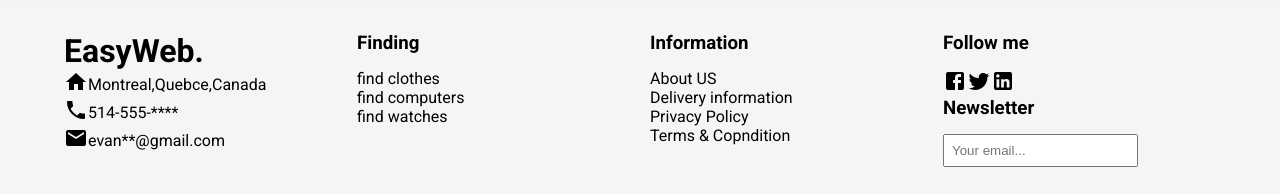
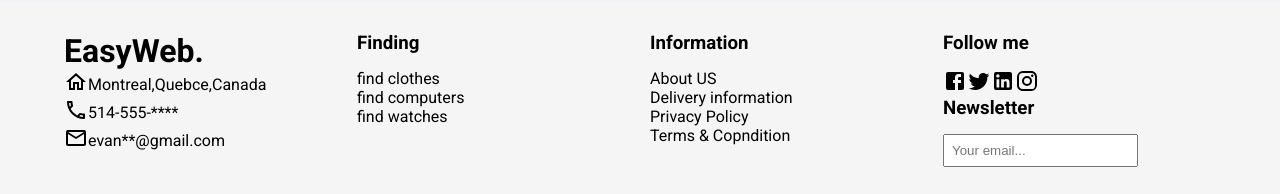
Before and after one commit to EvanWCC86/e-commerce-frontend, a React (Create React App) app: page /product/1 in a window 1280 px wide. Shown: the part 1078-1272 px from the top of the page. Built offline with nearby package versions, Linux system fonts and the light colour scheme; no server answers; some icons are missing.

Commit message:
add back the material ui v4 because v5 not supported

```diff
--- a/package.json
+++ b/package.json
@@ -3,6 +3,8 @@
   "version": "0.1.0",
   "private": true,
   "dependencies": {
+    "@material-ui/core": "^4.12.3",
+    "@material-ui/icons": "^4.11.2",
     "@mui/icons-material": "^5.0.0",
     "@mui/material": "^5.0.0",
     "@testing-library/jest-dom": "^5.14.1",
--- a/src/components/Footer.js
+++ b/src/components/Footer.js
@@ -1,12 +1,19 @@
 import React from 'react'
 import styled from 'styled-components'
-import LocalPhoneIcon from '@mui/icons-material/LocalPhone';
-import EmailIcon from '@mui/icons-material/Email';
-import HomeIcon from '@mui/icons-material/Home';
-import FacebookIcon from '@mui/icons-material/Facebook';
-import InstagramIcon from '@@mui/icons-material/Instagram';
-import LinkedInIcon from '@mui/icons-material/LinkedIn';
-import TwitterIcon from '@mui/icons-material/Twitter';
+// import LocalPhoneIcon from '@mui/icons-material/LocalPhone';
+// import EmailIcon from '@mui/icons-material/Email';
+// import HomeIcon from '@mui/icons-material/Home';
+// import FacebookIcon from '@mui/icons-material/Facebook';
+// import InstagramIcon from '@mui/icons-material/Instagram';
+// import LinkedInIcon from '@mui/icons-material/LinkedIn';
+// import TwitterIcon from '@mui/icons-material/Twitter';
+import PhoneOutlinedIcon from '@material-ui/icons/PhoneOutlined';
+import EmailOutlinedIcon from '@material-ui/icons/EmailOutlined';
+import HomeOutlinedIcon from '@material-ui/icons/HomeOutlined';
+import FacebookIcon from '@material-ui/icons/Facebook';
+import InstagramIcon from '@material-ui/icons/Instagram';
+import LinkedInIcon from '@material-ui/icons/LinkedIn';
+import TwitterIcon from '@material-ui/icons/Twitter';
 
 
 const Footer = () => {
@@ -16,15 +23,15 @@ const Footer = () => {
                 <FooterItem>
                     <h1>EasyWeb.</h1>
                     <ContactItem>
-                        <span><HomeIcon /></span>
+                        <span><HomeOutlinedIcon /></span>
                         <span>Montreal,Quebce,Canada</span>
                     </ContactItem>
                     <ContactItem>
-                        <span><LocalPhoneIcon /></span>
+                        <span><PhoneOutlinedIcon /></span>
                         <span>514-555-****</span>
                     </ContactItem>
                     <ContactItem>
-                        <span><EmailIcon /></span>
+                        <span><EmailOutlinedIcon /></span>
                         <span>evan**@gmail.com</span>
                     </ContactItem>
                 </FooterItem>
```
Also changed, not shown: 1 other file (tests, documents, lock files or other folders).
